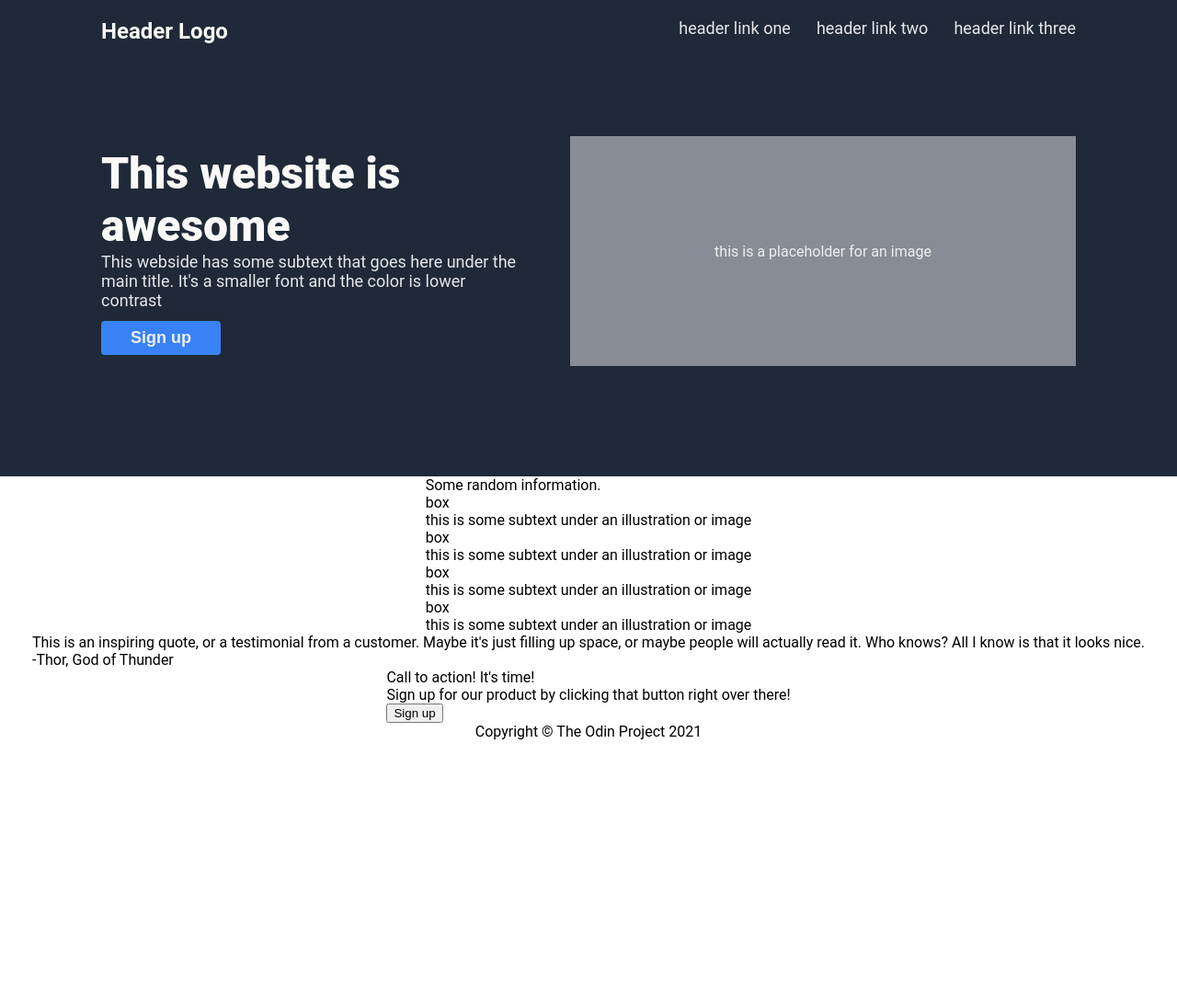
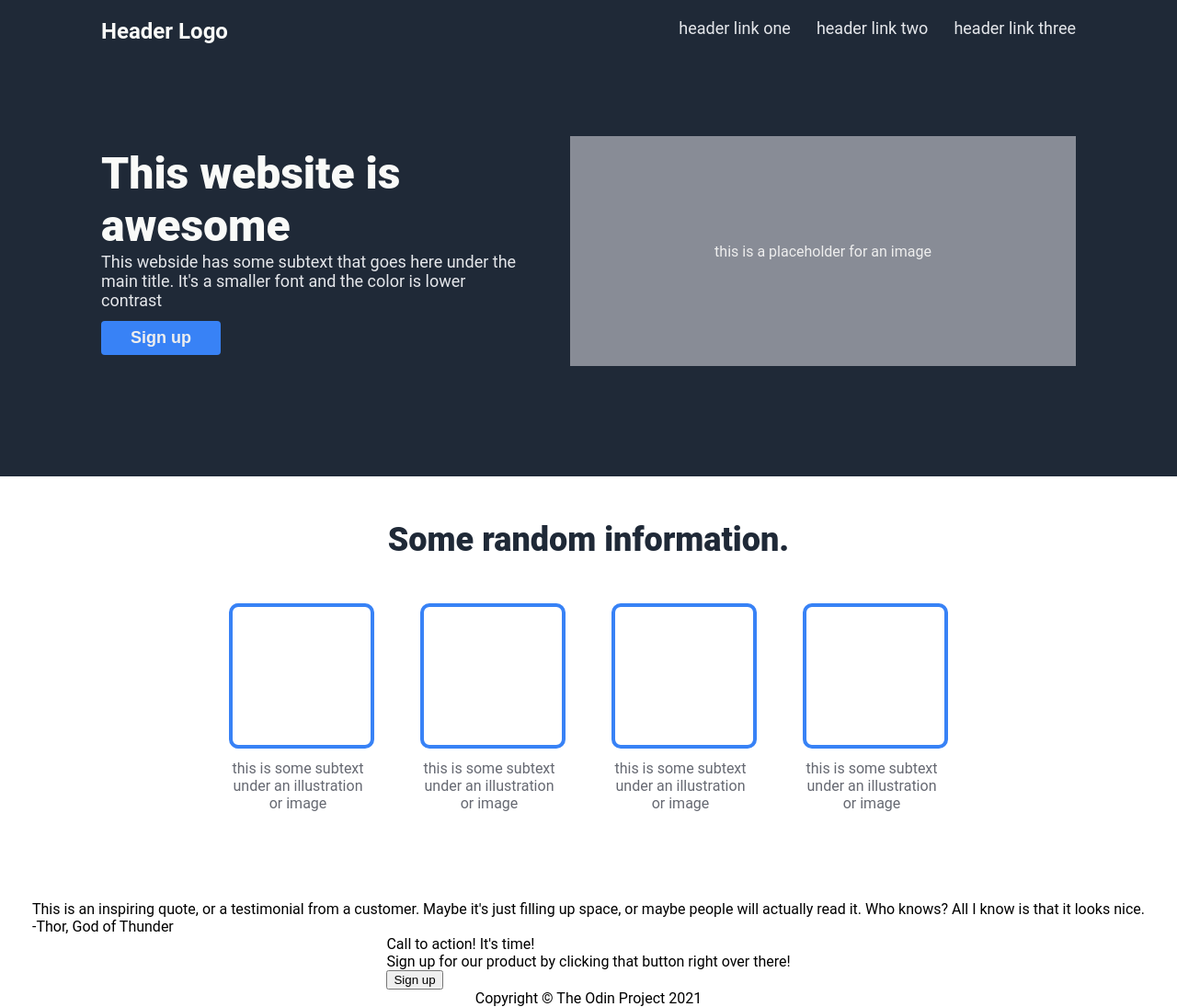
Before and after one commit to adrb441/landing-page, a plain HTML site: page index.html in a window 1280 px wide. Shown: the top 1095 px of the page at 92% size. Before the commit the page ends 805 px from the top, so only its background shows below. Drawn offline with Linux system fonts and the light colour scheme.

Commit message:
Style and align information section

```diff
--- a/index.html
+++ b/index.html
@@ -27,22 +27,24 @@
             </div>
         </div>
         <div class="information">
-            <div class="text">Some random information.</div>
+            <div class="info-header">Some random information.</div>
+            <div class="info-boxes">
                 <div class="info-box">
-                <div class="box">box</div>
-                <div class="text">this is some subtext under an illustration or image</div>
+                    <div class="box"></div>
+                    <div class="box-text">this is some subtext under an illustration or image</div>
                 </div>
                 <div class="info-box">
-                <div class="box">box</div>
-                <div class="text">this is some subtext under an illustration or image</div>
+                    <div class="box"></div>
+                    <div class="box-text">this is some subtext under an illustration or image</div>
                 </div>
                 <div class="info-box">
-                <div class="box">box</div>
-                <div class="text">this is some subtext under an illustration or image</div>
+                    <div class="box"></div>
+                    <div class="box-text">this is some subtext under an illustration or image</div>
                 </div>
                 <div class="info-box">
-                <div class="box">box</div>
-                <div class="text">this is some subtext under an illustration or image</div>
+                    <div class="box"></div>
+                    <div class="box-text">this is some subtext under an illustration or image</div>
+                </div>
             </div>
         </div>
         <div class="quote">
--- a/style.css
+++ b/style.css
@@ -81,3 +81,34 @@ a {
     color: #E5E7EB;
     font-size: 18px;
 }
+
+.information {
+    text-align: center;
+}
+
+.info-header {
+    color: #1F2937;
+    font-size: 36px;
+    font-weight: 800;
+    margin: 48px;
+}
+
+.info-boxes {
+    display: flex;
+    justify-content: center;
+    gap: 50px;
+    margin-bottom: 96px;
+}
+
+.box {
+    width: 150px;
+    height: 150px;
+    border: #3882F6 solid 4px;
+    border-radius: 10px;
+}
+
+.box-text {
+    color: #666972;
+    width: 150px;
+    padding-top: 12px;
+}
```
Lines whose indentation alone changed are shown as unchanged.
